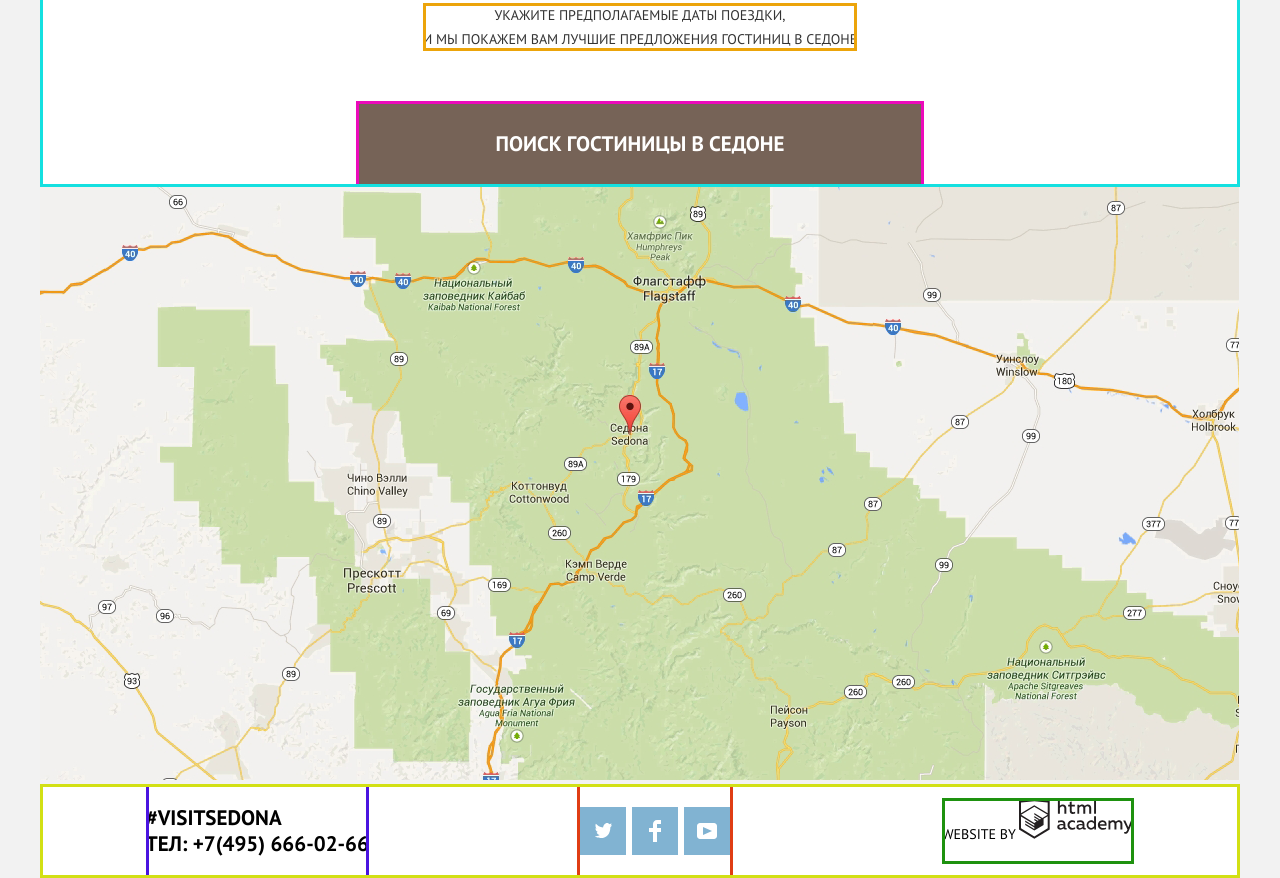
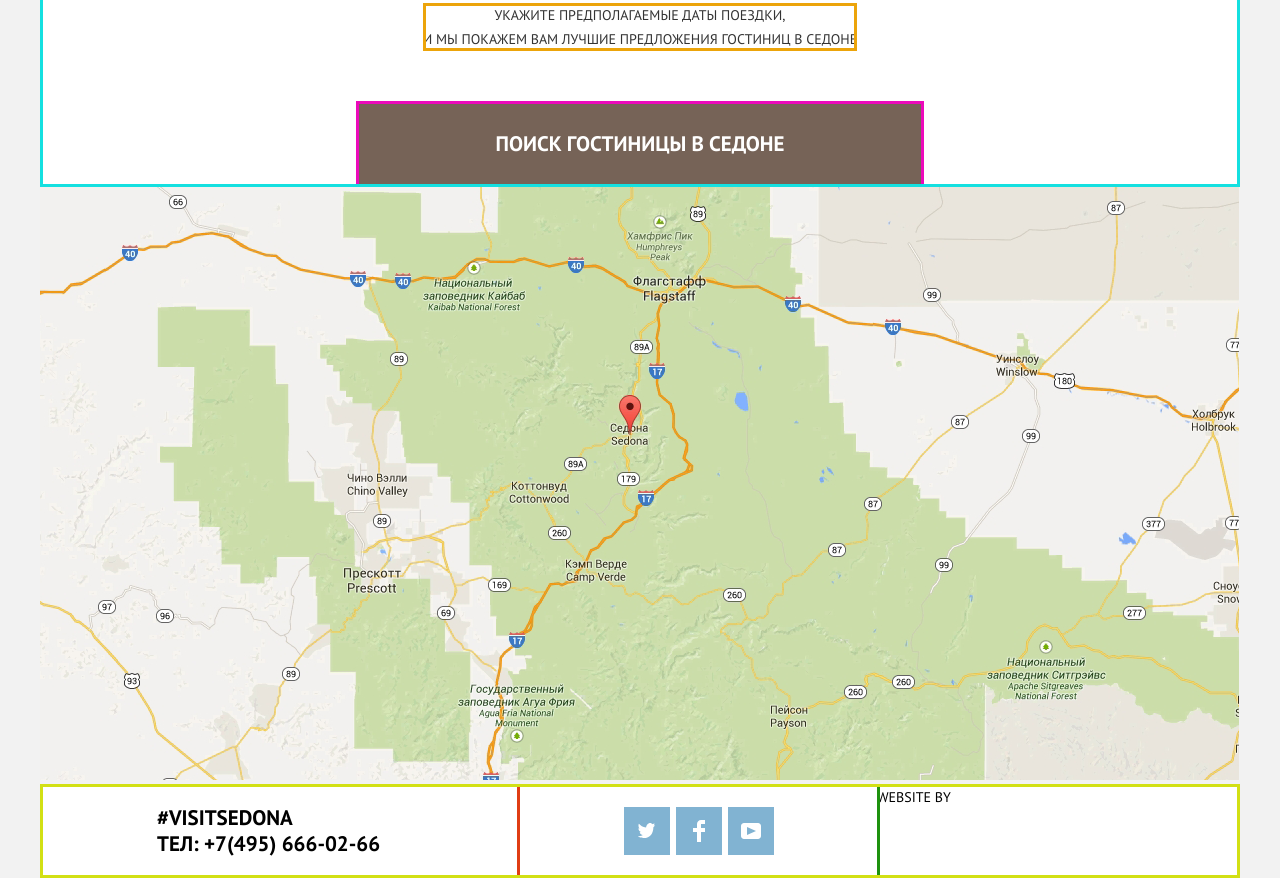
Before and after one commit to Ktoita/1350499-sedona-28, a plain HTML site: page index.html in a window 1280 px wide. Shown: the part 1943-2821 px from the top of the page. Drawn offline with Linux system fonts and the light colour scheme.

Commit message:
Начинаем строить сетку

```diff
--- a/css/style.css
+++ b/css/style.css
@@ -396,15 +396,18 @@ img {
     background-color: var(--basic-white);
     display: flex;
     flex-basis: auto;
-    justify-content: space-around;
+    justify-content: center;
     outline: 3px solid rgb(210, 224, 20);
     outline-offset: -3px;
 }
 
 .page-footer__contacts {
+    display: block;
+    width: 400px;
     font-size: 21px;
     line-height: 26px;
     font-weight: 700;
+    padding-left: 117px;
     outline: 3px solid rgb(74, 20, 224);
     outline-offset: -3px;
 }
@@ -418,7 +421,8 @@ img {
     padding: 0;
     margin: 0;
     display: flex;
-    flex-basis: auto;
+    flex-basis: 400px;
+    justify-content: center;
     align-items: center;
     margin: 0 -3px;
     outline: 3px solid rgb(224, 61, 20);
@@ -455,6 +459,10 @@ img {
 }
 
 .page-footer__copyright {
+    display: block;
+    width: 400px;
+    margin: 0 auto;
+    padding: 0;
     font-size: 14px;
     line-height: 26px;
     outline: 3px solid rgb(30, 146, 15);
--- a/index.html
+++ b/index.html
@@ -182,9 +182,7 @@
             </ul>
 
             <p class="page-footer__copyright">Website by
-                <a class="copyright-link" href="https://htmlacademy.ru/intensive/htmlcss">
-                    <img src="img/logo-htmlacademy.svg" width="115" height="41" alt="Логотип HTML Academy">
-                </a>
+                <a class="copyright-link" href="https://htmlacademy.ru/intensive/htmlcss"></a>
             </p>
         </footer>
     </div>
```
Also changed, not shown: hotels.html (+1 -3 lines).
